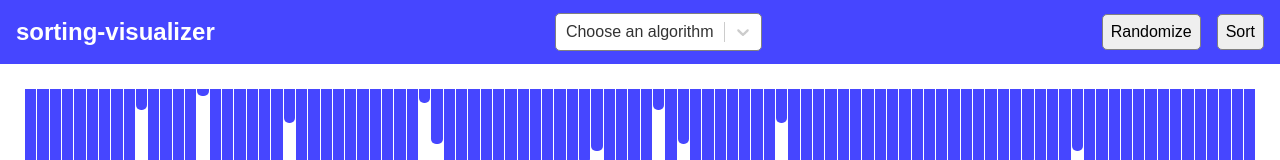
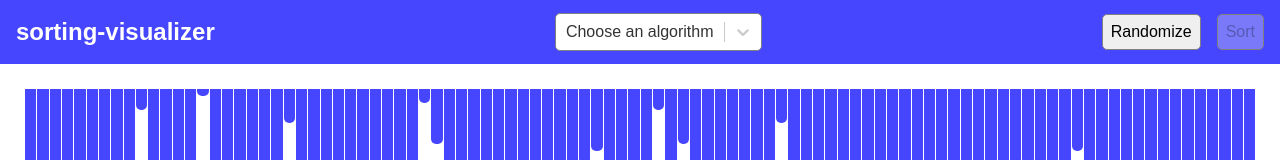
Before and after one commit to drew18moore/sorting-visualizer-react, a React (Vite) app: page / in a window 1280 px wide. Shown: the top 160 px of the page. Built offline with nearby package versions, Linux system fonts and the light colour scheme.

Commit message:
Sort btn is now disabled when no algorithm is set.

```diff
--- a/src/App.jsx
+++ b/src/App.jsx
@@ -6,6 +6,8 @@ const App = () => {
   const [chosenAlgo, setChosenAlgo] = useState("")
   const [numberOfValues, setNumberOfValues] = useState(100);
   const [values, setValues] = useState([]);
+
+  const canSort = chosenAlgo !== "";
 
   useEffect(() => {
     randomize();
@@ -130,7 +132,7 @@ const App = () => {
 
   return (
     <div className="App">
-      <Header onChange={handleChange} randomize={randomize} sort={sort} />
+      <Header onChange={handleChange} randomize={randomize} sort={sort} canSort={canSort} />
       <Bars values={values} randomize={randomize} sort={sort}/>
     </div>
   );
--- a/src/components/Header.jsx
+++ b/src/components/Header.jsx
@@ -1,18 +1,23 @@
-import CustomSelect from './CustomSelect';
+import { useState } from "react";
+import CustomSelect from "./CustomSelect";
 
-const Header = ({ onChange, randomize, sort }) => {
+const Header = ({ onChange, randomize, sort, canSort }) => {
   return (
     <nav>
-            <div className='nav-logo'>
+      <div className="nav-logo">
         <h1>sorting-visualizer</h1>
       </div>
       <CustomSelect onChange={onChange} />
       <div className="nav-btns">
-                <button className='randomize-btn' type='button' onClick={randomize}>Randomize</button>
-                <button className='sort-btn' type='button' onClick={sort}>Sort</button>
+        <button className="randomize-btn" type="button" onClick={randomize}>
+          Randomize
+        </button>
+        <button className="sort-btn" type="button" onClick={sort} disabled={!canSort}>
+          Sort
+        </button>
       </div>
     </nav>
   );
-}
+};
 
 export default Header;
--- a/src/index.css
+++ b/src/index.css
@@ -3,6 +3,10 @@
   padding: 0;
   box-sizing: border-box;
   font-family: Arial, Helvetica, sans-serif;
+}
+
+button:disabled {
+  cursor: not-allowed;
 }
 
 /* HEADER STYLES */
```
Lines whose indentation alone changed are shown as unchanged.
